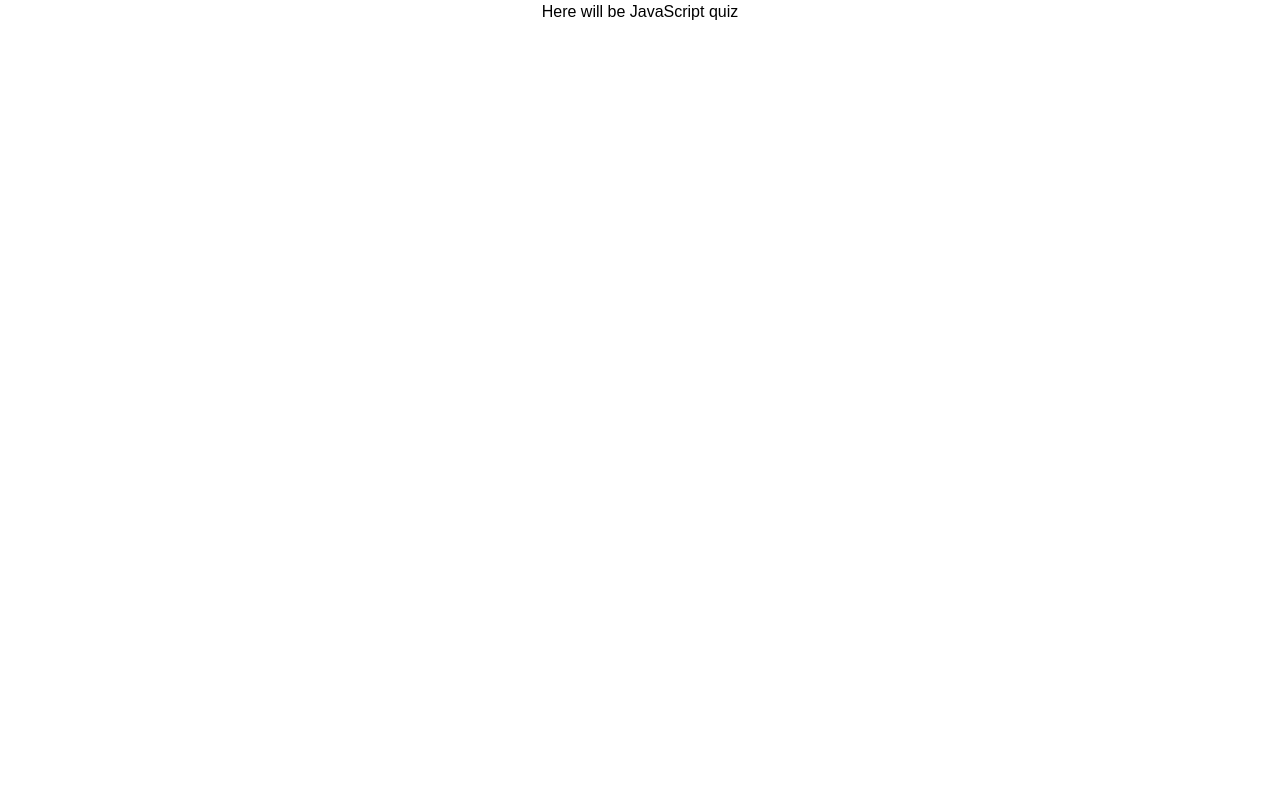
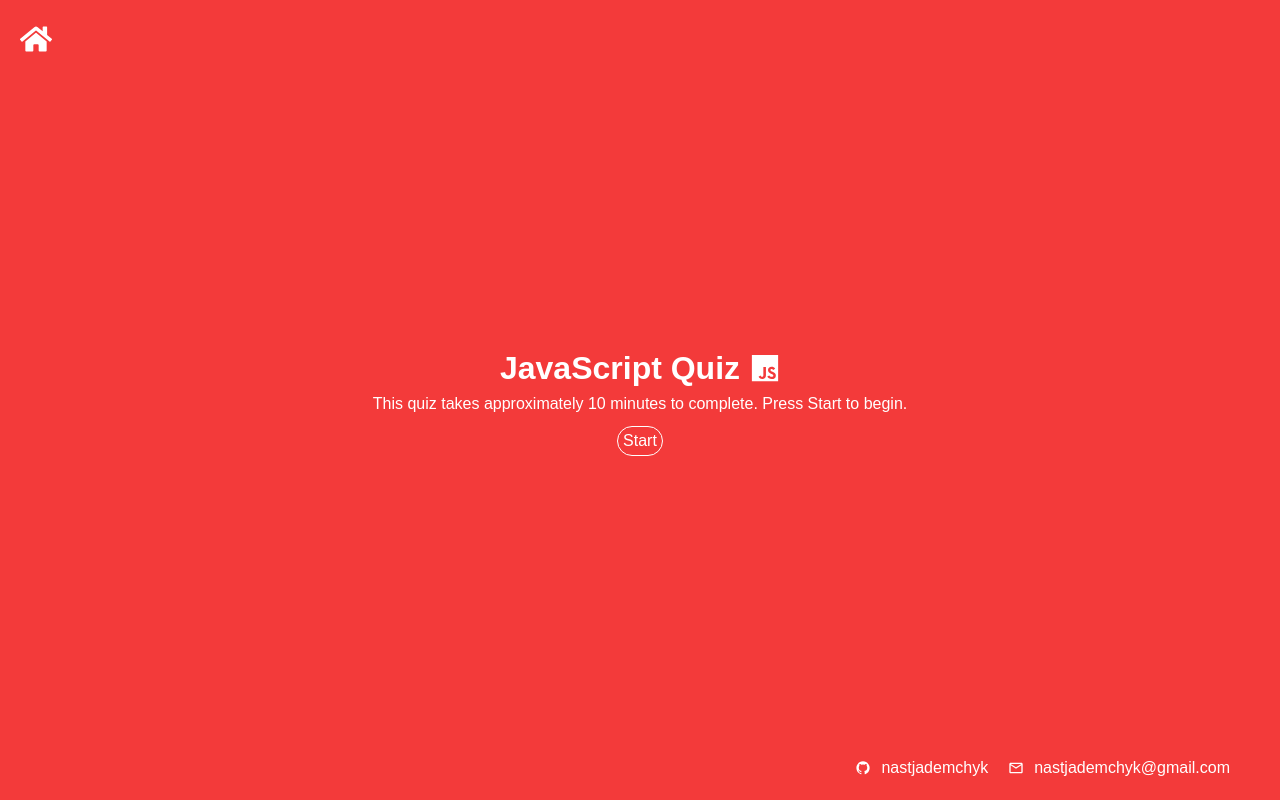
Before and after one commit to nastjademchyk/quiz-app, a React (Vite) app: page /js in a window 1280 px wide. Built offline with nearby package versions, Linux system fonts and the light colour scheme.

Commit message:
added footer, added JS quiz

```diff
--- a/package.json
+++ b/package.json
@@ -14,6 +14,7 @@
     "modern-normalize": "^3.0.1",
     "react": "^19.1.0",
     "react-dom": "^19.1.0",
+    "react-icons": "^5.5.0",
     "react-router-dom": "^7.6.0"
   },
   "devDependencies": {
--- a/src/components/App.jsx
+++ b/src/components/App.jsx
@@ -5,15 +5,18 @@
 import JSPage from '../pages/JSPage/JSPage.jsx';
 import HTMLPage from '../pages/HTMLPage/HTMLPage.jsx';
 import ReactPage from '../pages/ReactPage/ReactPage.jsx';
+import Layout from './Layout/Layout.jsx';
 
 function App() {
   return (
     <Routes>
-      <Route path="/" element={<HomePage />} />
-      <Route path="/js" element={<JSPage />} />
-      <Route path="/html" element={<HTMLPage />} />
-      <Route path="/react" element={<ReactPage />} />
-      <Route path="*" element={<NotFoundPage />} />
+      <Route path="/" element={<Layout />}>
+        <Route index element={<HomePage />} />
+        <Route path="/js" element={<JSPage />} />
+        <Route path="/html" element={<HTMLPage />} />
+        <Route path="/react" element={<ReactPage />} />
+        <Route path="*" element={<NotFoundPage />} />
+      </Route>
     </Routes>
   );
 }
--- /dev/null
+++ b/src/components/JsQuiz/JsQuiz.jsx
@@ -0,0 +1,75 @@
+import s from './JsQuiz.module.css';
+import React, { useState } from 'react';
+
+const JsQuiz = ({ questions }) => {
+  const [currentIndex, setCurrentIndex] = useState(0);
+  const [selected, setSelected] = useState(null);
+  const [score, setScore] = useState(0);
+  const [finished, setFinished] = useState(false);
+
+  const handleAnswer = index => {
+    setSelected(index);
+    if (index === questions[currentIndex].correctIndex) {
+      setScore(score + 1);
+    }
+  };
+
+  const handleNext = () => {
+    setSelected(null);
+    if (currentIndex + 1 < questions.length) {
+      setCurrentIndex(currentIndex + 1);
+    } else {
+      setFinished(true);
+    }
+  };
+
+  if (finished) {
+    return (
+      <div>
+        <h2>Quiz Completed!</h2>
+        <p>
+          Your score: {score} out of {questions.length}
+        </p>
+      </div>
+    );
+  }
+
+  const currentQuestion = questions[currentIndex];
+
+  return (
+    <div className={s.quiz}>
+      <h2>
+        Question {currentIndex + 1} of {questions.length}
+      </h2>
+      <p>{currentQuestion.question}</p>
+      <ul>
+        {currentQuestion.options.map((option, idx) => (
+          <li className={s.list} key={idx}>
+            <button
+              className={`${s.questions} ${
+                selected !== null
+                  ? idx === currentQuestion.correctIndex
+                    ? s.correct
+                    : selected === idx
+                    ? s.incorrect
+                    : ''
+                  : ''
+              }`}
+              onClick={() => handleAnswer(idx)}
+              disabled={selected !== null}
+            >
+              {option}
+            </button>
+          </li>
+        ))}
+      </ul>
+      {selected !== null && (
+        <button className={s.next} onClick={handleNext}>
+          {currentIndex + 1 < questions.length ? 'Next' : 'Finish'}
+        </button>
+      )}
+    </div>
+  );
+};
+
+export default JsQuiz;
--- /dev/null
+++ b/src/components/JsQuiz/JsQuiz.module.css
@@ -0,0 +1,47 @@
+.quiz {
+  border: 1px solid white;
+  padding: 20px;
+  border-radius: 20px;
+  min-width: 600px;
+  min-height: 300px;
+
+  display: flex;
+  align-items: center;
+  flex-direction: column;
+}
+
+.questions {
+  display: flex;
+  background: white;
+  border: 1px solid white;
+  border-radius: 5px;
+}
+
+ul {
+  display: flex;
+  flex-direction: column;
+  gap: 10px;
+  padding: 0;
+  list-style: none;
+  margin-top: 20px;
+}
+
+.next {
+  background-color: transparent;
+  border: 1px solid white;
+  color: white;
+  border-radius: 10px;
+  margin-top: 20px;
+}
+
+.correct {
+  background-color: green;
+  color: white;
+  border-color: green;
+}
+
+.incorrect {
+  background-color: red;
+  color: white;
+  border-color: red;
+}
--- /dev/null
+++ b/src/components/Layout/Layout.jsx
@@ -0,0 +1,44 @@
+import s from './Layout.module.css';
+import { Outlet } from 'react-router-dom';
+import { BiLogoGithub } from 'react-icons/bi';
+import { MdOutlineMailOutline } from 'react-icons/md';
+import { FaHome } from 'react-icons/fa';
+import { Link } from 'react-router-dom';
+
+const Layout = () => {
+  return (
+    <>
+      <main>
+        <div className={s.homeIcon}>
+          <Link to="/" className={s.homeIcon}>
+            <FaHome />
+          </Link>
+        </div>
+        <Outlet />
+      </main>
+      <footer>
+        <div className={s.contacts}>
+          <div className={s.details}>
+            <BiLogoGithub />{' '}
+            <a
+              className={s.link}
+              href="https://github.com/nastjademchyk"
+              target="_blank"
+              rel="noreferrer"
+            >
+              nastjademchyk
+            </a>
+          </div>
+          <div className={s.details}>
+            <MdOutlineMailOutline />{' '}
+            <a href="mailto:nastjademchyk@gmail.com" className={s.link}>
+              nastjademchyk@gmail.com
+            </a>
+          </div>
+        </div>
+      </footer>
+    </>
+  );
+};
+
+export default Layout;
--- /dev/null
+++ b/src/components/Layout/Layout.module.css
@@ -0,0 +1,46 @@
+body,
+html {
+  margin: 0;
+  padding: 0;
+  height: 100%;
+}
+
+main {
+  min-height: calc(100vh - 40px);
+}
+
+footer {
+  position: absolute;
+  bottom: 20px;
+  right: 50px;
+  z-index: 10;
+  display: flex;
+  align-items: center;
+  justify-content: flex-end;
+  gap: 40px;
+  color: white;
+}
+
+.link {
+  color: white;
+}
+
+.contacts {
+  display: flex;
+  gap: 20px;
+}
+.details {
+  display: flex;
+  gap: 10px;
+  align-items: center;
+}
+
+.homeIcon {
+  position: fixed;
+  top: 20px;
+  left: 20px;
+  z-index: 10;
+  color: white;
+  font-size: 32px;
+  cursor: pointer;
+}
--- a/src/components/StartBtn/StartBtn.jsx
+++ b/src/components/StartBtn/StartBtn.jsx
@@ -1,7 +1,11 @@
 import s from './StartBtn.module.css';
 
-const StartBtn = () => {
-  return <button className={s.btn}>Start</button>;
+const StartBtn = ({ onClick }) => {
+  return (
+    <button className={s.btn} onClick={onClick}>
+      Start
+    </button>
+  );
 };
 
 export default StartBtn;
--- a/src/index.css
+++ b/src/index.css
@@ -7,6 +7,10 @@
 *::before,
 *::after {
   box-sizing: border-box;
+}
+
+a {
+  text-decoration: none;
 }
 
 h1,
--- a/src/pages/HTMLPage/HTMLPage.jsx
+++ b/src/pages/HTMLPage/HTMLPage.jsx
@@ -1,6 +1,6 @@
 import s from './HTMLPage.module.css';
 
 const HTMLPage = () => {
-  return <>Here will be HTML quiz</>;
+  return <div className={s.wrapper}>Here will be HTML quiz</div>;
 };
 export default HTMLPage;
--- a/src/pages/HTMLPage/HTMLPage.module.css
+++ b/src/pages/HTMLPage/HTMLPage.module.css
@@ -0,0 +1,5 @@
+.wrapper {
+  background-color: rgb(243, 58, 58);
+  color: white;
+  height: 100vh;
+}
--- a/src/pages/JSPage/JSPage.jsx
+++ b/src/pages/JSPage/JSPage.jsx
@@ -1,7 +1,31 @@
+import JsQuiz from '../../components/JsQuiz/JsQuiz';
 import s from './JSPage.module.css';
+import { questions } from '../../data/jsquestions.js';
+import { useState } from 'react';
+import StartBtn from '../../components/StartBtn/StartBtn.jsx';
+import { IoLogoJavascript } from 'react-icons/io5';
 
 const JSPage = () => {
-  return <>Here will be JavaScript quiz</>;
+  const [started, setStarted] = useState(false);
+  return (
+    <div className={s.wrapper}>
+      <div className={s.header}>
+        <h1>JavaScript Quiz</h1>
+        <IoLogoJavascript size={30} />
+      </div>
+      {!started && (
+        <p className={s.text}>
+          This quiz takes approximately 10 minutes to complete. Press Start to
+          begin.
+        </p>
+      )}
+      {!started ? (
+        <StartBtn onClick={() => setStarted(true)} />
+      ) : (
+        <JsQuiz questions={questions} />
+      )}
+    </div>
+  );
 };
 
 export default JSPage;
--- a/src/pages/JSPage/JSPage.module.css
+++ b/src/pages/JSPage/JSPage.module.css
@@ -0,0 +1,22 @@
+.wrapper {
+  background-color: rgb(243, 58, 58);
+  color: white;
+  height: 100vh;
+  display: flex;
+  flex-direction: column;
+  justify-content: center;
+  align-items: center;
+  text-align: center;
+  padding: 20px;
+  box-sizing: border-box;
+}
+
+.text {
+  margin-bottom: 10px;
+}
+
+.header {
+  display: flex;
+  align-items: center;
+  gap: 10px;
+}
```
Also changed, not shown: 1 other file (tests, documents, lock files or other folders).
